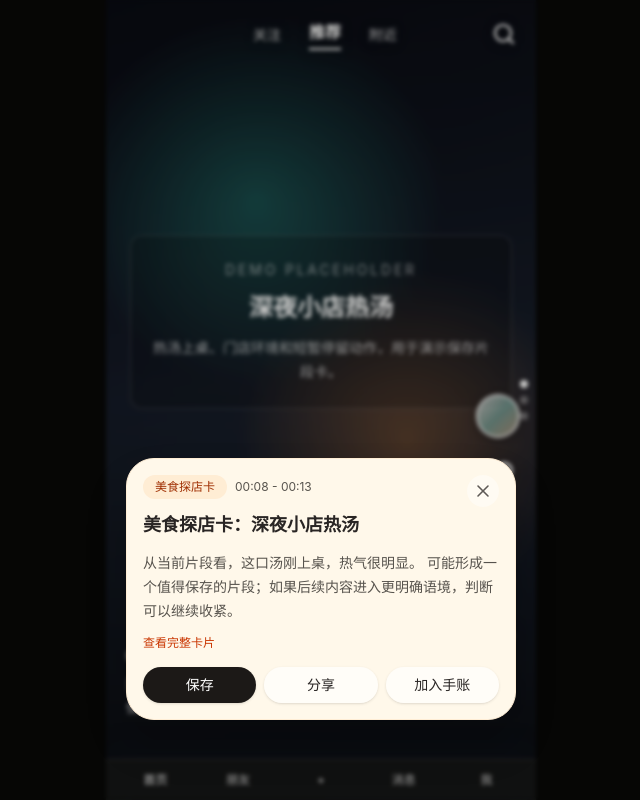
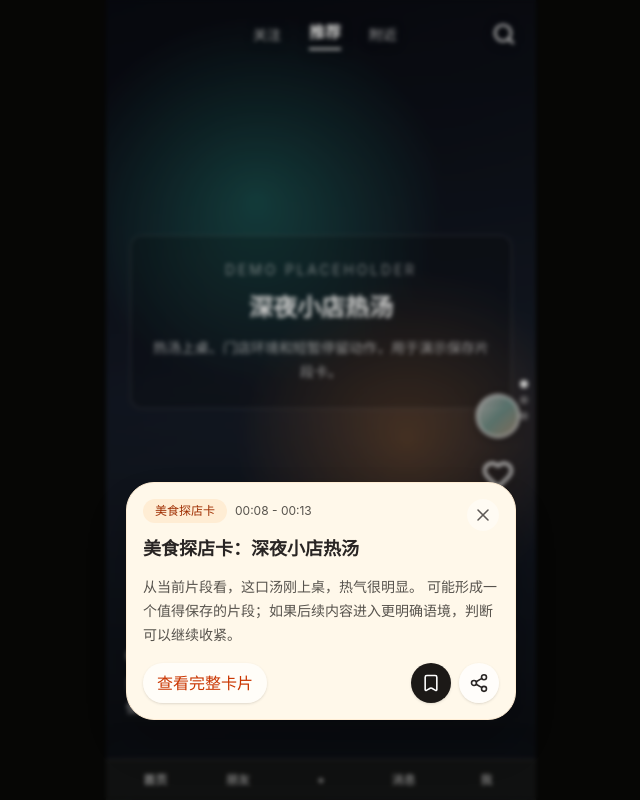
Before and after one commit to Endless-Summer137/Clipcard-Lab, a React (Vite) app: page / in a window 1280 px wide. Both pictures are taken after a click on the button 817 px from the left and 526 px from the top of the page. Shown: the whole page, without its empty margins (319-959 px from the left). Built offline with nearby package versions, Linux system fonts and the light colour scheme.

Commit message:
Fix template upload and card reflection UI

```diff
--- a/src/core/cardStore.ts
+++ b/src/core/cardStore.ts
@@ -15,8 +15,15 @@ function getFallbackVideoTitle(videoId: string) {
 function normalizeCard(card: SegmentCard): SegmentCard {
   return {
     ...card,
+    createdAt: card.createdAt ?? new Date().toISOString(),
     segmentSource: card.segmentSource ?? 'default_demo_segment',
     sourceVideoTitle: card.sourceVideoTitle ?? getFallbackVideoTitle(card.videoId),
+    personalReflection: card.personalReflection?.text?.trim()
+      ? {
+        text: card.personalReflection.text.slice(0, 300),
+        updatedAt: card.personalReflection.updatedAt ?? new Date().toISOString(),
+      }
+      : undefined,
   };
 }
 
--- a/src/core/clipbookTemplateStore.ts
+++ b/src/core/clipbookTemplateStore.ts
@@ -20,7 +20,8 @@ export interface ClipbookTemplate {
   slots: ClipbookSlot[];
 }
 
-const TEMPLATE_KEY = 'clipcard-lab-clipbook-templates-v1';
+const TEMPLATE_KEY = 'clipcard.clipbookTemplates';
+const LEGACY_TEMPLATE_KEYS = ['clipcard-lab-clipbook-templates-v1'];
 
 export const defaultClipbookTemplates: ClipbookTemplate[] = [
   {
@@ -99,7 +100,37 @@ function slotsMatch(a: ClipbookSlot[] = [], b: ClipbookSlot[] = []) {
 function readStoredTemplates(): ClipbookTemplate[] {
   try {
     const raw = localStorage.getItem(TEMPLATE_KEY);
-    return raw ? (JSON.parse(raw) as ClipbookTemplate[]) : [];
+    const currentTemplates = raw ? (JSON.parse(raw) as ClipbookTemplate[]) : [];
+    const mergedTemplates = [...currentTemplates];
+    let shouldWrite = false;
+
+    for (const legacyKey of LEGACY_TEMPLATE_KEYS) {
+      const legacyRaw = localStorage.getItem(legacyKey);
+      if (!legacyRaw) continue;
+
+      const legacyTemplates = JSON.parse(legacyRaw) as ClipbookTemplate[];
+      legacyTemplates.forEach((legacyTemplate) => {
+        const existingIndex = mergedTemplates.findIndex((template) => template.id === legacyTemplate.id);
+        if (existingIndex >= 0) {
+          mergedTemplates[existingIndex] = {
+            ...legacyTemplate,
+            ...mergedTemplates[existingIndex],
+            image: mergedTemplates[existingIndex].image ?? legacyTemplate.image,
+            imageFileName: mergedTemplates[existingIndex].imageFileName ?? legacyTemplate.imageFileName,
+            imageNaturalWidth: mergedTemplates[existingIndex].imageNaturalWidth ?? legacyTemplate.imageNaturalWidth,
+            imageNaturalHeight: mergedTemplates[existingIndex].imageNaturalHeight ?? legacyTemplate.imageNaturalHeight,
+            aspectRatio: mergedTemplates[existingIndex].aspectRatio ?? legacyTemplate.aspectRatio,
+            orientation: mergedTemplates[existingIndex].orientation ?? legacyTemplate.orientation,
+          };
+        } else {
+          mergedTemplates.push(legacyTemplate);
+        }
+        shouldWrite = true;
+      });
+    }
+
+    if (shouldWrite) writeTemplates(mergedTemplates);
+    return mergedTemplates;
   } catch {
     return [];
   }
--- a/src/core/types.ts
+++ b/src/core/types.ts
@@ -121,6 +121,10 @@ export interface SegmentCard {
   coverImage?: string;
   coverFrame?: number;
   coverSource?: 'current_frame' | 'segment_start_frame' | 'generated_placeholder' | 'future_best_frame';
+  personalReflection?: {
+    text: string;
+    updatedAt: string;
+  };
 }
 
 export type ClipEventType =
--- a/src/pages/CardDetailView.tsx
+++ b/src/pages/CardDetailView.tsx
@@ -1,7 +1,7 @@
-import { Download, Share2, Trash2, X } from 'lucide-react';
-import { useState } from 'react';
+import { Bookmark, Download, Share2, Trash2, X } from 'lucide-react';
+import { useEffect, useState } from 'react';
 import type { SegmentCard } from '../core/types';
-import { deleteCard } from '../core/cardStore';
+import { deleteCard, getCardById, updateCard } from '../core/cardStore';
 import { recordEvent } from '../core/eventStore';
 import { removeClipbookPlacementsByCardId } from '../core/clipbookPlacementStore';
 
@@ -14,6 +14,19 @@ export function formatSeconds(seconds: number) {
   const minutes = Math.floor(safeSeconds / 60).toString().padStart(2, '0');
   const remainder = (safeSeconds % 60).toString().padStart(2, '0');
   return `${minutes}:${remainder}`;
+}
+
+function formatCreatedAt(value?: string) {
+  if (!value) return '生成时间未知';
+  const date = new Date(value);
+  if (Number.isNaN(date.getTime())) return '生成时间未知';
+
+  const year = date.getFullYear();
+  const month = String(date.getMonth() + 1).padStart(2, '0');
+  const day = String(date.getDate()).padStart(2, '0');
+  const hours = String(date.getHours()).padStart(2, '0');
+  const minutes = String(date.getMinutes()).padStart(2, '0');
+  return `${year}-${month}-${day} ${hours}:${minutes}`;
 }
 
 export function getVideoSourceName(card: SegmentCard) {
@@ -158,7 +171,6 @@ export function CardQuickPreview({
   onClose,
   onSave,
   onShare,
-  onAddToClipbook,
   onOpenDetail,
 }: {
   card: SegmentCard;
@@ -166,7 +178,6 @@ export function CardQuickPreview({
   onClose: () => void;
   onSave: () => void;
   onShare: () => void;
-  onAddToClipbook: () => void;
   onOpenDetail: () => void;
 }) {
   const theme = getCardTheme(card);
@@ -205,19 +216,20 @@ export function CardQuickPreview({
 
         <button type="button" onClick={onOpenDetail} className="mt-3 block w-full text-left">
           <p className={`line-clamp-3 text-sm leading-6 ${quickTheme.muted}`}>{card.summary}</p>
-          <p className={`mt-3 text-xs font-medium ${quickTheme.accent}`}>查看完整卡片</p>
         </button>
 
-        <div className="mt-4 grid grid-cols-3 gap-2 text-sm">
-          <button type="button" onClick={onSave} className="rounded-full bg-stone-900 px-3 py-2 font-medium text-white shadow-sm">
-            保存
+        <div className="mt-4 flex items-center justify-between gap-3">
+          <button type="button" onClick={onOpenDetail} className={`rounded-full bg-white/65 px-3.5 py-2 text-xs font-medium shadow-sm ${quickTheme.accent}`}>
+            查看完整卡片
           </button>
-          <button type="button" onClick={onShare} className="rounded-full bg-white/70 px-3 py-2 font-medium shadow-sm">
-            分享
-          </button>
-          <button type="button" onClick={onAddToClipbook} className="rounded-full bg-white/70 px-3 py-2 font-medium shadow-sm">
-            加入手账
-          </button>
+          <div className="flex items-center gap-2">
+            <button type="button" onClick={onSave} aria-label="保存到我的卡片" className="grid h-10 w-10 place-items-center rounded-full bg-stone-900 text-white shadow-sm">
+              <Bookmark className="h-5 w-5" strokeWidth={1.9} />
+            </button>
+            <button type="button" onClick={onShare} aria-label="分享卡片" className="grid h-10 w-10 place-items-center rounded-full bg-white/75 shadow-sm">
+              <Share2 className="h-5 w-5" strokeWidth={1.9} />
+            </button>
+          </div>
         </div>
         {feedback ? <p className={`mt-3 text-center text-xs font-medium ${quickTheme.accent}`}>{feedback}</p> : null}
       </article>
@@ -226,21 +238,56 @@ export function CardQuickPreview({
 }
 
 export function CardDetailView({ card, onClose, onDeleted }: { card: SegmentCard; onClose: () => void; onDeleted?: (cardId: string) => void }) {
-  const theme = getCardTheme(card);
-  const adLabel = getAdLabel(card);
+  const [currentCard, setCurrentCard] = useState<SegmentCard>(() => getCardById(card.cardId) ?? card);
+  const theme = getCardTheme(currentCard);
+  const adLabel = getAdLabel(currentCard);
   const [confirmingDelete, setConfirmingDelete] = useState(false);
+  const [isEditingReflection, setIsEditingReflection] = useState(false);
+  const [reflectionDraft, setReflectionDraft] = useState(currentCard.personalReflection?.text ?? '');
+
+  useEffect(() => {
+    const nextCard = getCardById(card.cardId) ?? card;
+    setCurrentCard(nextCard);
+    setReflectionDraft(nextCard.personalReflection?.text ?? '');
+    setIsEditingReflection(false);
+  }, [card]);
+
+  function openReflectionEditor() {
+    setReflectionDraft(currentCard.personalReflection?.text ?? '');
+    setIsEditingReflection(true);
+  }
+
+  function saveReflection() {
+    const text = reflectionDraft.trim().slice(0, 300);
+    const patch: Partial<SegmentCard> = text
+      ? { personalReflection: { text, updatedAt: new Date().toISOString() } }
+      : { personalReflection: undefined };
+
+    updateCard(currentCard.cardId, patch);
+    const nextCard = getCardById(currentCard.cardId) ?? { ...currentCard, ...patch };
+    setCurrentCard(nextCard);
+    setReflectionDraft(nextCard.personalReflection?.text ?? '');
+    setIsEditingReflection(false);
+  }
+
+  function deleteReflection() {
+    updateCard(currentCard.cardId, { personalReflection: undefined });
+    setCurrentCard({ ...currentCard, personalReflection: undefined });
+    setReflectionDraft('');
+    setIsEditingReflection(false);
+  }
 
   function confirmDeleteCard() {
-    deleteCard(card.cardId);
-    removeClipbookPlacementsByCardId(card.cardId);
+    deleteCard(currentCard.cardId);
+    removeClipbookPlacementsByCardId(currentCard.cardId);
     recordEvent({
       eventType: 'card_deleted',
-      videoId: card.videoId,
-      cardId: card.cardId,
-      segmentStart: card.segmentStart,
-      segmentEnd: card.segmentEnd,
+      videoId: currentCard.videoId,
+      cardId: currentCard.cardId,
+      segmentStart: currentCard.segmentStart,
+      segmentEnd: currentCard.segmentEnd,
     });
-    onDeleted?.(card.cardId);
+    onDeleted?.(currentCard.cardId);
     onClose();
   }
 
@@ -267,28 +314,74 @@ export function CardDetailView({ card, onClose, onDeleted }: { card: SegmentCard
         <div className="min-h-0 flex-1 overflow-y-auto px-6 pb-24 pt-4">
           <div className="mx-auto max-w-[290px]">
             <div className="flex flex-wrap items-center gap-2">
-              <span className={`rounded-full px-3 py-1 text-xs font-medium ${theme.tag}`}>{getCardTypeLabel(card)}</span>
+              <span className={`rounded-full px-3 py-1 text-xs font-medium ${theme.tag}`}>{getCardTypeLabel(currentCard)}</span>
               <span className={`text-xs ${theme.muted}`}>
-                {formatSeconds(card.segmentStart)} - {formatSeconds(card.segmentEnd)}
+                {formatSeconds(currentCard.segmentStart)} - {formatSeconds(currentCard.segmentEnd)}
               </span>
             </div>
-            <h2 className="mt-5 text-2xl font-semibold leading-8">{card.title}</h2>
+            <h2 className="mt-5 text-2xl font-semibold leading-8">{currentCard.title}</h2>
+            <p className={`mt-2 text-xs ${theme.muted}`}>生成于 {formatCreatedAt(currentCard.createdAt)}</p>
             <section className="mt-6 space-y-5 text-sm leading-7">
               <div>
                 <p className={`text-xs font-medium ${theme.accent}`}>谨慎摘要</p>
-                <p className="mt-1">{card.summary}</p>
+                <p className="mt-1">{currentCard.summary}</p>
               </div>
               <div>
                 <p className={`text-xs font-medium ${theme.accent}`}>保存理由</p>
-                <p className="mt-1">{card.saveReason}</p>
+                <p className="mt-1">{currentCard.saveReason}</p>
               </div>
               <div>
                 <p className={`text-xs font-medium ${theme.accent}`}>来源视频</p>
-                <p className="mt-1">{getVideoSourceName(card)}</p>
+                <p className="mt-1">{getVideoSourceName(currentCard)}</p>
               </div>
               <div>
                 <p className={`text-xs font-medium ${theme.accent}`}>判断依据</p>
-                <p className="mt-1">{card.evidenceNote}</p>
+                <p className="mt-1">{currentCard.evidenceNote}</p>
+              </div>
+              <div>
+                {isEditingReflection ? (
+                  <section className="rounded-3xl bg-white/55 p-3 shadow-sm">
+                    <div className="flex items-center justify-between gap-3">
+                      <p className={`text-xs font-medium ${theme.accent}`}>个人感悟</p>
+                      <span className={`text-xs ${theme.muted}`}>{reflectionDraft.length}/300</span>
+                    </div>
+                    <textarea
+                      value={reflectionDraft}
+                      maxLength={300}
+                      onChange={(event) => setReflectionDraft(event.target.value.slice(0, 300))}
+                      placeholder="写下你看到这个片段时的想法，最多 300 字。"
+                      className="mt-2 min-h-[112px] w-full resize-none rounded-2xl border border-white/60 bg-white/70 px-3 py-2 text-sm leading-6 text-stone-800 outline-none placeholder:text-stone-400"
+                    />
+                    <div className="mt-3 flex justify-end gap-2">
+                      <button type="button" onClick={() => setIsEditingReflection(false)} className="rounded-full bg-white/60 px-3 py-1.5 text-xs font-medium">
+                        取消
+                      </button>
+                      <button type="button" onClick={saveReflection} className="rounded-full bg-stone-900 px-3 py-1.5 text-xs font-medium text-white">
+                        保存感悟
+                      </button>
+                    </div>
+                  </section>
+                ) : currentCard.personalReflection?.text ? (
+                  <section className="rounded-3xl bg-white/48 p-3 shadow-sm">
+                    <div className="flex items-center justify-between gap-3">
+                      <p className={`text-xs font-medium ${theme.accent}`}>个人感悟</p>
+                      <span className={`text-[11px] ${theme.muted}`}>{formatCreatedAt(currentCard.personalReflection.updatedAt)}</span>
+                    </div>
+                    <p className="mt-2 whitespace-pre-wrap">{currentCard.personalReflection.text}</p>
+                    <div className="mt-3 flex gap-2">
+                      <button type="button" onClick={openReflectionEditor} className="rounded-full bg-white/65 px-3 py-1.5 text-xs font-medium shadow-sm">
+                        编辑
+                      </button>
+                      <button type="button" onClick={deleteReflection} className="rounded-full bg-white/45 px-3 py-1.5 text-xs font-medium shadow-sm">
+                        删除
+                      </button>
+                    </div>
+                  </section>
+                ) : (
+                  <button type="button" onClick={openReflectionEditor} className="w-full rounded-3xl bg-white/52 px-4 py-3 text-left text-sm font-medium shadow-sm">
+                    + 个人感悟
+                  </button>
+                )}
               </div>
             </section>
           </div>
--- a/src/pages/DemoFeedPage.tsx
+++ b/src/pages/DemoFeedPage.tsx
@@ -4,7 +4,7 @@ import { useEffect, useRef, useState } from 'react';
 import { runAdGate } from '../core/adGate';
 import { runBudgetGate } from '../core/budgetGate';
 import { generateSegmentCard } from '../core/cardEngine';
-import { saveCard } from '../core/cardStore';
+import { getCardById, saveCard } from '../core/cardStore';
 import { recordEvent } from '../core/eventStore';
 import type { SegmentCard, SegmentSource, TriggerMode } from '../core/types';
 import { CardDetailView, CardQuickPreview } from './CardDetailView';
@@ -322,9 +322,10 @@ export function DemoFeedPage({ onOpenProfile }: DemoFeedPageProps) {
     void buildCardFromVideo('short_press');
   }
 
-  function recordCardAction(eventType: 'card_saved' | 'card_shared' | 'card_added_to_clipbook') {
+  function recordCardAction(eventType: 'card_saved' | 'card_shared') {
     if (!activeCard) return;
-    if (eventType === 'card_saved') saveCard(activeCard);
+    const alreadySaved = eventType === 'card_saved' && Boolean(getCardById(activeCard.cardId));
+    if (eventType === 'card_saved' && !alreadySaved) saveCard(activeCard);
     recordEvent({
       eventType,
       videoId: activeCard.videoId,
@@ -333,9 +334,8 @@ export function DemoFeedPage({ onOpenProfile }: DemoFeedPageProps) {
       segmentEnd: activeCard.segmentEnd,
     });
 
-    if (eventType === 'card_saved') setCardFeedback('已保存到我的卡片');
+    if (eventType === 'card_saved') setCardFeedback(alreadySaved ? '已保存' : '已保存到我的卡片');
     if (eventType === 'card_shared') setCardFeedback('已生成分享卡片');
-    if (eventType === 'card_added_to_clipbook') setCardFeedback('已记录加入手账，稍后可去卡片手账排版');
   }
 
   function onWheel(event: WheelEvent<HTMLElement>) {
@@ -440,7 +440,6 @@ export function DemoFeedPage({ onOpenProfile }: DemoFeedPageProps) {
           onClose={() => setActiveCard(null)}
           onSave={() => recordCardAction('card_saved')}
           onShare={() => recordCardAction('card_shared')}
-          onAddToClipbook={() => recordCardAction('card_added_to_clipbook')}
           onOpenDetail={() => setDetailCard(activeCard)}
         />
       ) : null}
```
Also changed, not shown: src/pages/Placeholders.tsx (+5 -5 lines), 2 other files (tests, documents, lock files or other folders).
